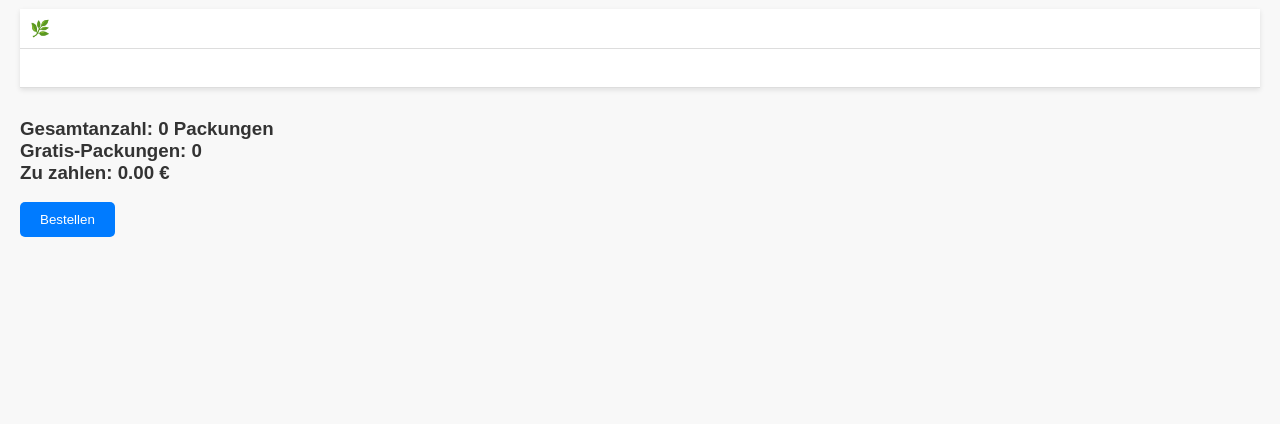
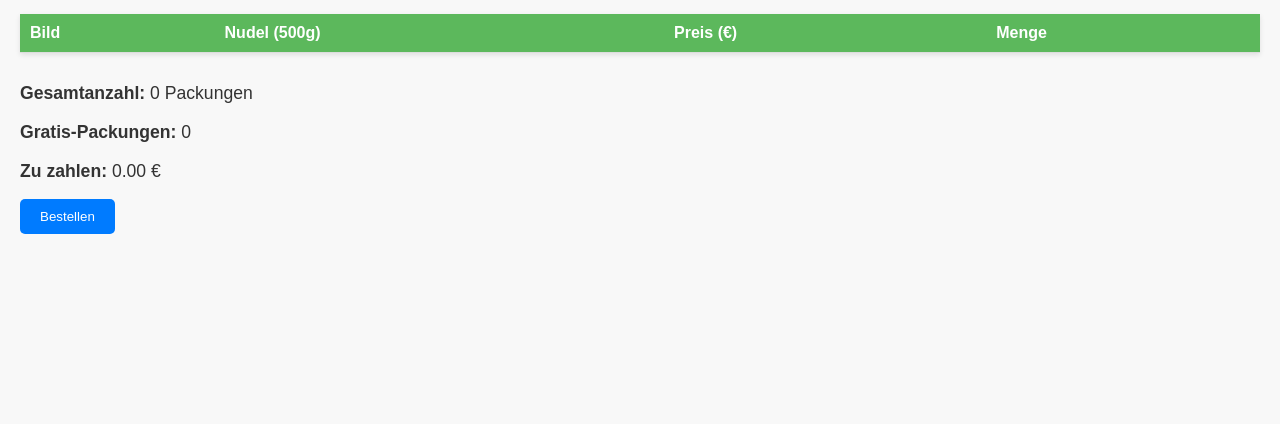
Before and after one commit to nudeln-opa/nudelbestellung, a Flask app: template templates/index.html in a window 1280 px wide. Shown: the part 343-767 px from the top of the page. Run offline with Flask 3, Linux system fonts and the light colour scheme; the template is opened without the code that fills it: most values are stand-ins (such as "Sample title", 1, 10 or a date in 2020); lists and menus that the app fills with data are empty.

Commit message:
Update index.html

```diff
--- a/templates/index.html
+++ b/templates/index.html
@@ -3,14 +3,13 @@
 <head>
     <meta charset="UTF-8">
     <title>🍝 Nudelbestellung</title>
-    <link rel="stylesheet" href="{{ url_for('static', filename='css/style.css') }}">
+    <link rel="stylesheet" href="{{ url_for('static', filename='style.css') }}">
 </head>
 <body>
-
     <h1>🍝 Nudelbestellung</h1>
     <h3>Nudeln wie zu Omas Zeiten – Ohne Geschmacksverstärker und Aromen</h3>
 
-    <form action="/submit" method="POST">
+    <form method="post" action="/submit">
         <label for="name">Name:</label>
         <input type="text" name="name" required>
 
@@ -18,17 +17,15 @@
         <input type="email" name="email" required>
 
         <label for="payment">Zahlungsart:</label>
-        <select name="payment" required>
+        <select name="payment">
             <option value="Bar">Bar</option>
             <option value="PayPal">PayPal</option>
         </select>
 
-        <!-- ✅ Hartweizen-Nudeln -->
-        <table class="order-table hartweizen-section">
-            <thead>
-                <tr>
-                    <th colspan="4">🍝 Hartweizen-Nudeln</th>
-                </tr>
+        <!-- ✅ Hartweizen-Tabelle -->
+        <h2 class="hartweizen-title">Hartweizen-Nudeln</h2>
+        <table>
+            <thead class="hartweizen-header">
                 <tr>
                     <th>Bild</th>
                     <th>Nudel (500g)</th>
@@ -37,25 +34,23 @@
                 </tr>
             </thead>
             <tbody>
-                {% for noodle in noodles if not noodle.lower().startswith('dinkel') %}
+                {% for i, noodle in enumerate(noodles) if not noodle.lower().startswith('dinkel') %}
                 <tr>
-                    <td><img src="{{ url_for('static', filename='images/' + noodle|replace(' ', '_') + '.JPG') }}" alt="{{ noodle }}"></td>
+                    <td>
+                        <img src="{{ url_for('static', filename='images/' + noodle.replace(' ', '_') + '.JPG') }}" alt="{{ noodle }}">
+                    </td>
                     <td>{{ noodle }}</td>
-                    <td>2.5</td>
-                    <td>
-                        <input type="number" name="qty_{{ loop.index }}" min="0" value="0">
-                    </td>
+                    <td>2.50</td>
+                    <td><input type="number" name="qty_{{ i+1 }}" min="0" value="0"></td>
                 </tr>
                 {% endfor %}
             </tbody>
         </table>
 
-        <!-- ✅ Dinkel-Nudeln -->
-        <table class="order-table dinkel-section" style="margin-top: 30px;">
-            <thead>
-                <tr>
-                    <th colspan="4">🌿 Dinkel-Nudeln</th>
-                </tr>
+        <!-- ✅ Dinkel-Tabelle -->
+        <h2 class="dinkel-title">Dinkel-Nudeln</h2>
+        <table>
+            <thead class="dinkel-header">
                 <tr>
                     <th>Bild</th>
                     <th>Nudel (500g)</th>
@@ -64,48 +59,26 @@
                 </tr>
             </thead>
             <tbody>
-                {% for noodle in noodles if noodle.lower().startswith('dinkel') %}
+                {% for i, noodle in enumerate(noodles) if noodle.lower().startswith('dinkel') %}
                 <tr>
-                    <td><img src="{{ url_for('static', filename='images/' + noodle|replace(' ', '_') + '.JPG') }}" alt="{{ noodle }}"></td>
+                    <td>
+                        <img src="{{ url_for('static', filename='images/' + noodle.replace(' ', '_') + '.JPG') }}" alt="{{ noodle }}">
+                    </td>
                     <td>{{ noodle }}</td>
-                    <td>2.5</td>
-                    <td>
-                        <input type="number" name="qty_{{ loop.index }}" min="0" value="0">
-                    </td>
+                    <td>2.50</td>
+                    <td><input type="number" name="qty_{{ i+1 }}" min="0" value="0"></td>
                 </tr>
                 {% endfor %}
             </tbody>
         </table>
 
-        <h3 id="summary">Gesamtanzahl: 0 Packungen<br>Gratis-Packungen: 0<br>Zu zahlen: 0.00 €</h3>
+        <div class="summary">
+            <p><strong>Gesamtanzahl:</strong> <span id="totalQty">0</span> Packungen</p>
+            <p><strong>Gratis-Packungen:</strong> <span id="freePacks">0</span></p>
+            <p><strong>Zu zahlen:</strong> <span id="totalPrice">0.00 €</span></p>
+        </div>
 
         <button type="submit">Bestellen</button>
     </form>
-
-    <script>
-        // ✅ JS: Preisberechnung im Frontend
-        const pricePerPack = 2.5;
-        const qtyInputs = document.querySelectorAll('input[type="number"]');
-        const summary = document.getElementById("summary");
-
-        function updateSummary() {
-            let totalQty = 0;
-            qtyInputs.forEach(input => {
-                totalQty += parseInt(input.value) || 0;
-            });
-
-            let freePacks = Math.floor(totalQty / 10);
-            let totalPrice = (totalQty - freePacks) * pricePerPack;
-
-            summary.innerHTML = `Gesamtanzahl: ${totalQty} Packungen<br>
-                                 Gratis-Packungen: ${freePacks}<br>
-                                 Zu zahlen: ${totalPrice.toFixed(2)} €`;
-        }
-
-        qtyInputs.forEach(input => {
-            input.addEventListener("input", updateSummary);
-        });
-    </script>
-
 </body>
 </html>
```
